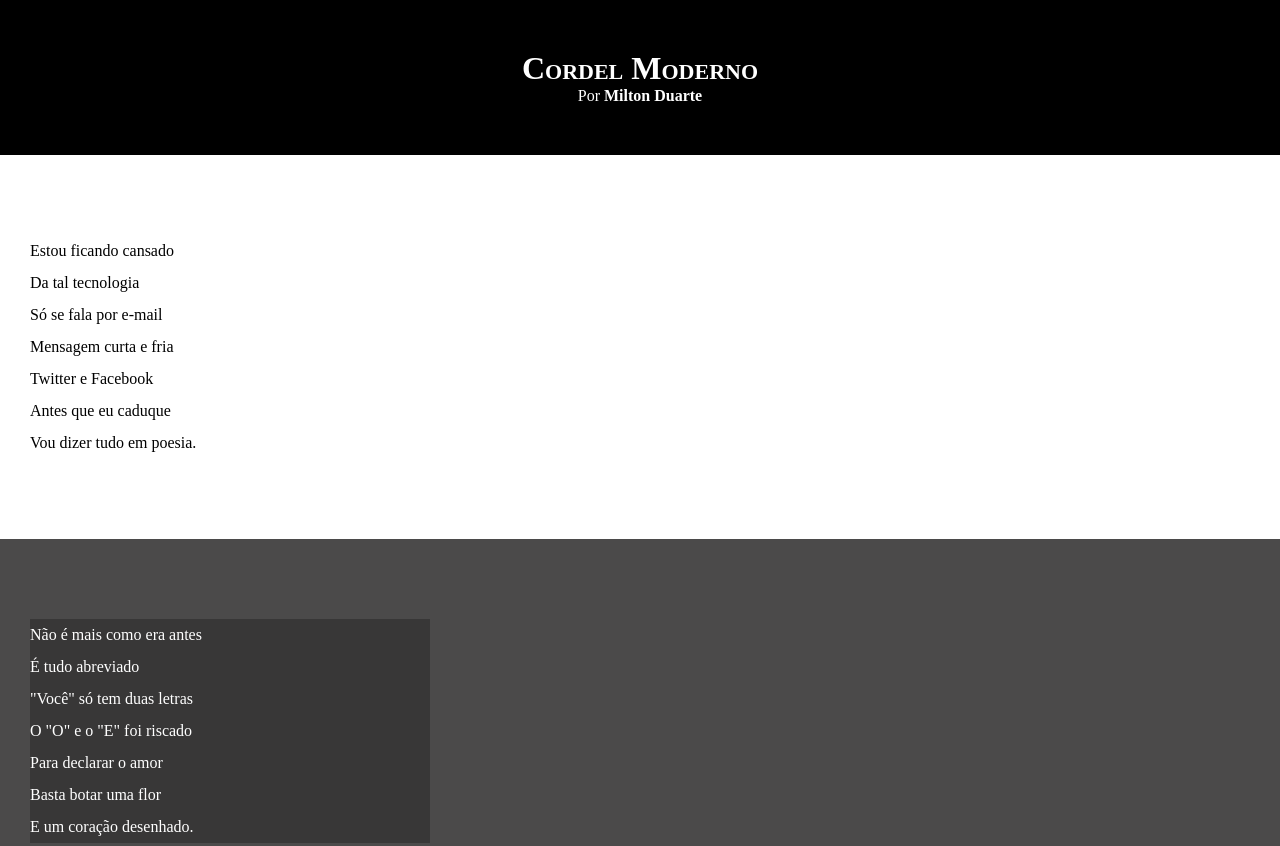
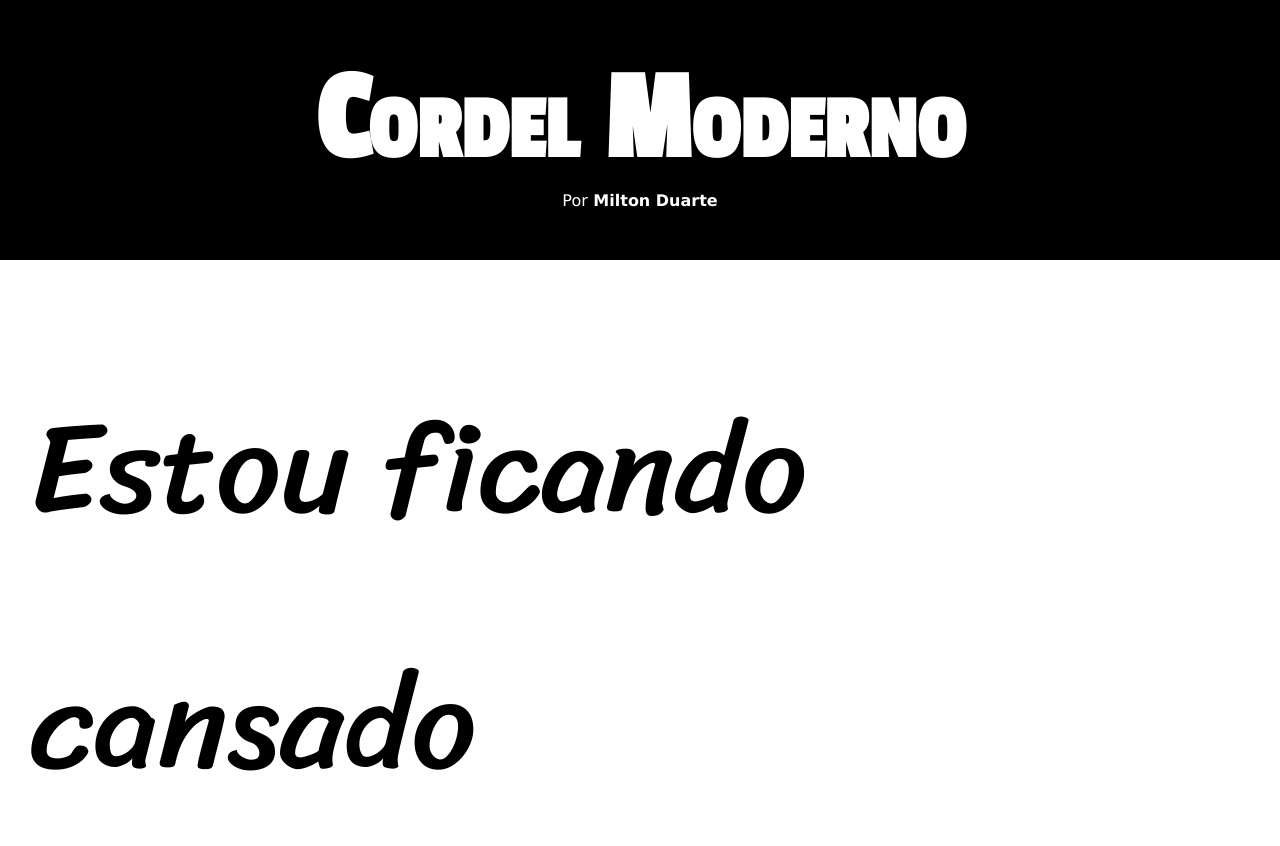
Before and after one commit to Emerson-Ramos/Projeto_cordel, a plain HTML site: page index.html in a window 1280 px wide. Shown: the top 846 px of the page. Drawn offline with Linux system fonts and the light colour scheme.

Commit message:
Atualizaçao de estilo capitulo 20

```diff
--- a/estilo/style.css
+++ b/estilo/style.css
@@ -1,5 +1,14 @@
 @charset "UTF-8";
 
+@import url('https://fonts.googleapis.com/css2?family=Passion+One&display=swap');
+@import url('https://fonts.googleapis.com/css2?family=Sriracha&display=swap');
+
+    :root{
+
+    --fonte1: Verdana, Geneva, Tahoma, sans-serif;
+    --fonte2:'Passion One', cursive;
+    --fonte3:'Sriracha', cursive;
+    }
 *{
  margin:0px;
  padding: 0px;
@@ -8,6 +17,7 @@
 html,body{
     min-height: 100vh;
     background-color: darkgray;
+    font-family: var(--fonte1);
 
 }
 header{
@@ -26,7 +36,8 @@ header h1{
     font-variant: small-caps;
     /* transforma o textto todo em maiuscula com a primeira
     letra de cada palavra maior que as demais*/
-
+    font-family: var(--fonte2);
+    font-size: 10vw;
 }
 
 header p{
@@ -46,12 +57,15 @@ header a:hover, footer a:hover{
 
 section{
     padding-top: 10vh;
-    padding-bottom: 10vh;
+    padding-bottom: 3.5vh;
     padding-left: 30px;
 
 
     line-height: 2em;
     /* aumenta o espaçamento entre as linhas em duas vezes*/
+
+    font-family: var(--fonte3);
+    font-size: 10vw;
 }
 
 section.normal{
@@ -66,7 +80,8 @@ section.imagem{
 }
 
 section.imagem > p{
-    width: 400px;
+    display: inline-block;
+    padding: 5px;
     background-color: rgba(0, 0, 0, 0.253);
 }
 
```
